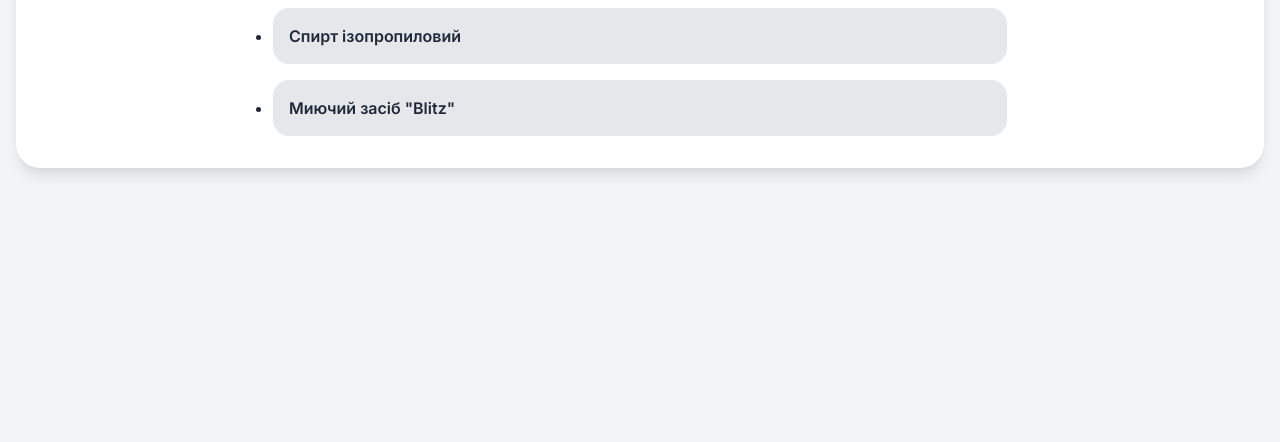
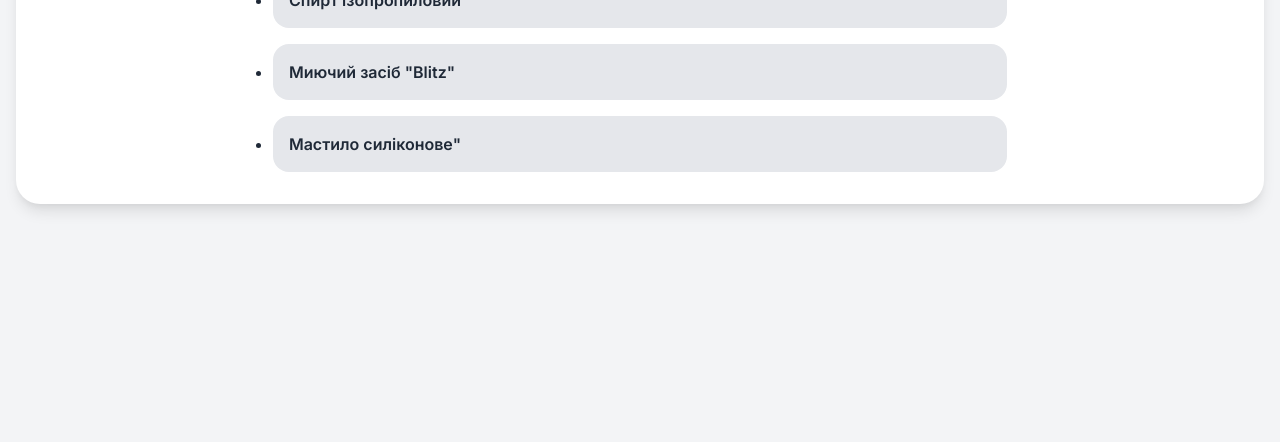
Before and after one commit to shylovak-spec/zizLT, a plain HTML site: page index.html in a window 1280 px wide. Shown: the part 358-800 px from the top of the page. Drawn offline with nearby package versions, Linux system fonts and the light colour scheme.

Commit message:
Update index.html

```diff
--- a/index.html
+++ b/index.html
@@ -197,6 +197,44 @@
                     </ul>
                 `
             },
+            'Мастило силіконове"': {
+                image: 'https://raw.githubusercontent.com/shylovak-spec/ziz/refs/heads/main/images/pms-1000-silikonovoe-maslo-98712071715172.webp',
+                dangers: `
+                    <h3 class="font-bold text-lg mb-2">Небезпеки</h3>
+                    <ul class="list-disc pl-5 text-gray-700">
+                        <li>Не класифікується як небезпечна суміш (згідно з CLP)</li>
+                        <li>Відсутні специфічні H-твердження (H-phrases)</li>
+                        <li>Прямий контакт з очима може викликати механічне подразнення</li>
+                        <li>При нагріванні понад 150°C можливе виділення незначної кількості формальдегіду</li>
+                    </ul>
+                `,
+                actions: `
+                    <h3 class="font-bold text-lg mb-2">Дії при аварії</h3>
+                    <ul class="list-disc pl-5 text-gray-700">
+                        <li><b>Потрапляння в очі:</b> Промити великою кількістю води. Якщо подразнення не минає, звернутися до лікаря.</li>
+                        <li><b>Потрапляння на шкіру:</b> Промити водою з милом. Зняти забруднений одяг.</li>
+                        <li><b>При вдиханні:</b> Вивести на свіже повітря. За нормальних умов використання ризик відсутній.</li>
+                        <li><b>При проковтуванні:</b> Промити рот водою. Не викликати блювоту без поради лікаря. Зазвичай не вимагає екстрених заходів при малих кількостях.</li>
+                    </ul>
+                `,
+                protection: `
+                    <h3 class="font-bold text-lg mb-2">Засоби захисту</h3>
+                    <ul class="list-disc pl-5 text-gray-700">
+                        <li>Захисні рукавички (нітрилові або бутилкаучукові) для запобігання тривалому контакту</li>
+                        <li>Захисні окуляри (якщо є ризик розбризкування)</li>
+                        <li>Спеціальний робочий одяг для запобігання забрудненню шкіри</li>
+                    </ul>
+                `,
+                industrialApplication: `
+                    <h3 class="font-bold text-lg mb-2">Застосування на виробництві</h3>
+                    <ul class="list-disc pl-5 text-gray-700">
+                        <li>Змащування гумових та пластикових деталей</li>
+                        <li>Антиадгезійна (роздільна) рідина для прес-форм</li>
+                        <li>Діелектрична та гідравлічна рідина</li>
+                        <li>Піногасник у неводних системах</li>
+                    </ul>
+                `
+            },
         };
 
         // Функція для відображення головної сторінки зі списком
```
